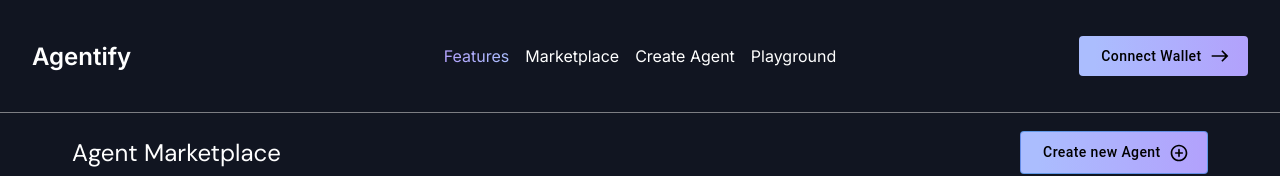
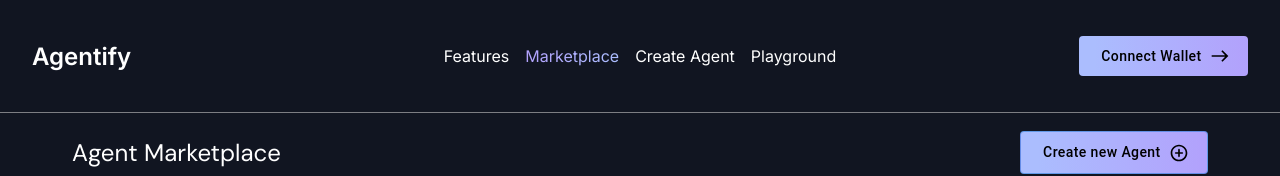
Before and after one commit to Teckas-Technologies/agentify-new, a React (Create React App) app: page /marketplace in a window 1280 px wide. Shown: the top 176 px of the page. Built offline with nearby package versions, Linux system fonts and the light colour scheme.

Commit message:
highlight current page in top nav

```diff
--- a/src/components/Menu/Menu.js
+++ b/src/components/Menu/Menu.js
@@ -1,4 +1,4 @@
-import { Link } from 'react-router-dom'
+import { NavLink } from 'react-router-dom'
 import './Menu.css'
 import Button from '@mui/material/Button';
 import EastIcon from '@mui/icons-material/East';
@@ -8,12 +8,12 @@ function Menu(){
 return(
     <>
     <nav className='pc-menu-container'>
-        <Link to={"/"}>Agentify</Link>
+        <NavLink to={"/"}>Agentify</NavLink>
         <div className='pc-menu-items'>
-            <Link className='active' to={'/features'}>Features</Link>
-            <Link to={'/marketplace'}>Marketplace</Link>
-            <Link to={'/create'}>Create Agent</Link>
-            <Link to={'/playground'}>Playground</Link>
+            <NavLink to={'/features'}>Features</NavLink>
+            <NavLink to={'/marketplace'}>Marketplace</NavLink>
+            <NavLink to={'/create'}>Create Agent</NavLink>
+            <NavLink to={'/playground'}>Playground</NavLink>
         </div>
         <div>
 
```
